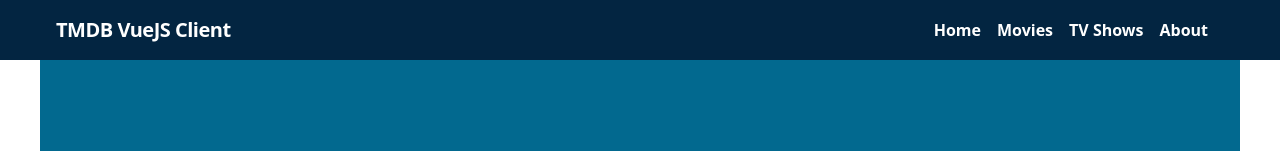
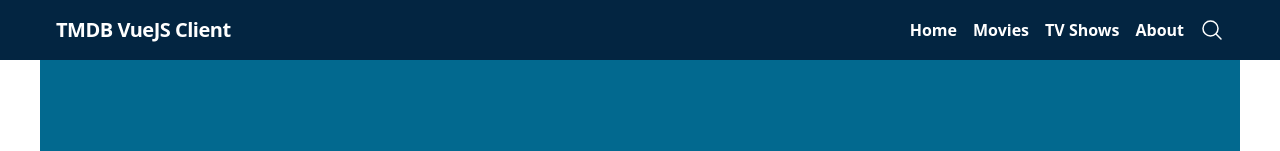
Before and after one commit to AchillesKal/tmdb-vuejs-client, a Vue app: page / in a window 1280 px wide. Shown: the top 151 px of the page. Built offline with nearby package versions, Linux system fonts and the light colour scheme; no server answers.

Commit message:
Add basic search

```diff
--- a/src/App.vue
+++ b/src/App.vue
@@ -30,12 +30,15 @@ import { RouterLink, RouterView } from "vue-router";
         <div
           class="w-full block lg:flex lg:items-center lg:w-auto font-semibold text-white text-base"
         >
-          <div>
-            <RouterLink to="/" class="mr-4">Home</RouterLink>
-            <RouterLink to="/about" class="mr-4">Movies</RouterLink>
-            <RouterLink to="/about" class="mr-4">TV Shows</RouterLink>
-            <RouterLink to="/about" class="mr-4">About</RouterLink>
-          </div>
+          <RouterLink to="/" class="mr-4">Home</RouterLink>
+          <RouterLink to="/about" class="mr-4">Movies</RouterLink>
+          <RouterLink to="/about" class="mr-4">TV Shows</RouterLink>
+          <RouterLink to="/about" class="mr-4">About</RouterLink>
+          <a>
+            <svg xmlns="http://www.w3.org/2000/svg" fill="none" viewBox="0 0 24 24" stroke-width="1.5" stroke="currentColor" class="w-6 h-6">
+              <path stroke-linecap="round" stroke-linejoin="round" d="M21 21l-5.197-5.197m0 0A7.5 7.5 0 105.196 5.196a7.5 7.5 0 0010.607 10.607z" />
+            </svg>
+          </a>
         </div>
       </nav>
     </div>
--- a/src/components/MovieSearchForm.vue
+++ b/src/components/MovieSearchForm.vue
@@ -1,7 +1,19 @@
-<script setup lang="ts"></script>
+<script setup lang="ts">
+import { ref } from 'vue';
+import { useRouter, useRoute } from 'vue-router';
+
+const searchTerm = ref('');
+const router = useRouter();
+const route = useRoute();
+
+const onSearchFormSubmit = (e: Event) => {
+  e.preventDefault();
+  router.push(`/search/${searchTerm.value}`);
+};
+</script>
 
 <template>
-  <form class="search-form pt-5">
+  <form class="search-form pt-5" @submit="onSearchFormSubmit">
     <label
       for="default-search"
       class="mb-2 text-sm font-medium text-gray-900 sr-only dark:text-gray-300"
@@ -28,6 +40,7 @@
         </svg>
       </div>
       <input
+        v-model="searchTerm"
         type="search"
         id="default-search"
         class="block p-4 pl-10 w-full text-sm text-gray-900 bg-gray-50 rounded-lg border border-gray-300 focus:ring-blue-500 focus:border-blue-500 dark:bg-gray-700 dark:border-gray-600 dark:placeholder-gray-400 dark:text-white dark:focus:ring-blue-500 dark:focus:border-blue-500"
--- a/src/router/index.ts
+++ b/src/router/index.ts
@@ -25,6 +25,14 @@ const router = createRouter({
       // which is lazy-loaded when the route is visited.
       component: () => import("../views/MovieView.vue"),
     },
+    {
+      path: "/search/:searchTerm",
+      name: "search",
+      // route level code-splitting
+      // this generates a separate chunk (Movie.[hash].js) for this route
+      // which is lazy-loaded when the route is visited.
+      component: () => import("../views/SearchView.vue"),
+    },
   ],
 });
 
--- /dev/null
+++ b/src/views/SearchView.vue
@@ -0,0 +1,15 @@
+<script setup lang="ts">
+import { useRoute } from 'vue-router';
+
+const route = useRoute();
+
+</script>
+
+<template>
+    <div class="container mx-auto p-8 flex">
+        {{ route.params.searchTerm }}
+    </div>
+</template>
+
+<style>
+</style>
```
